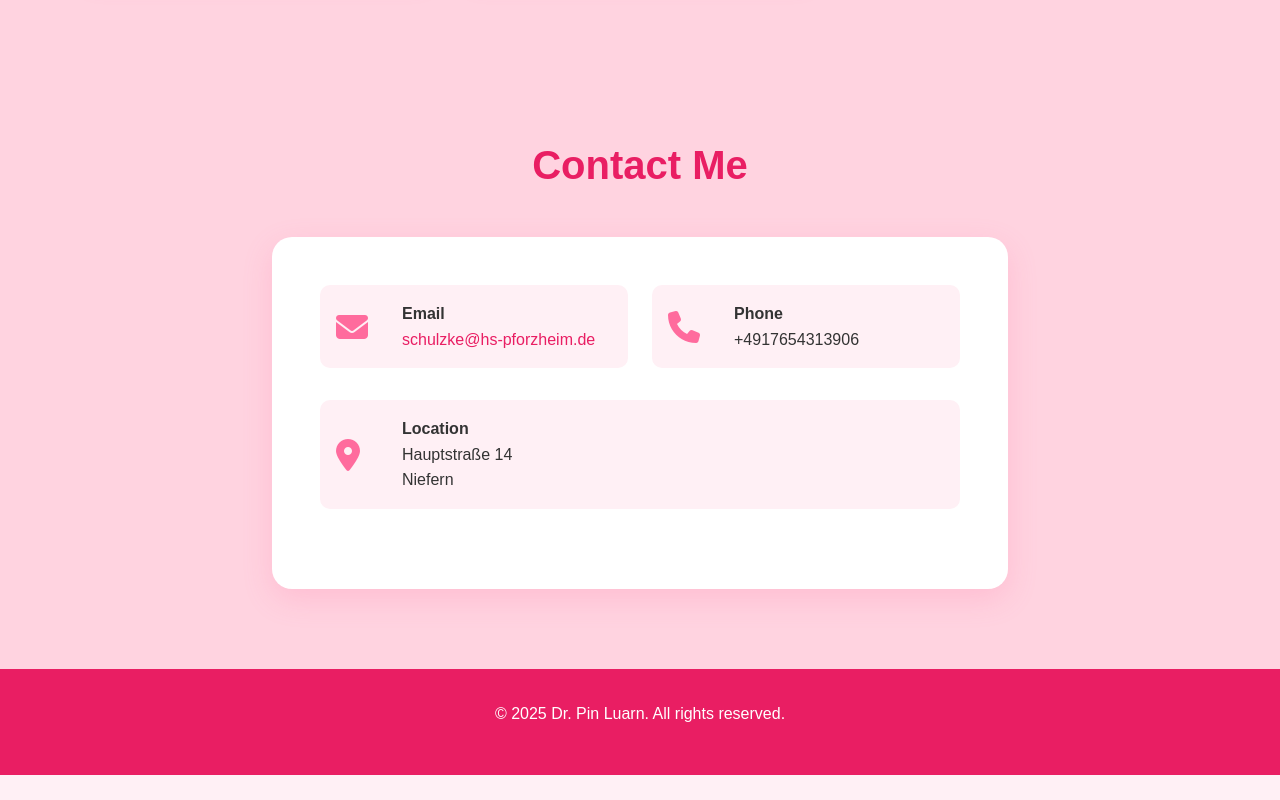
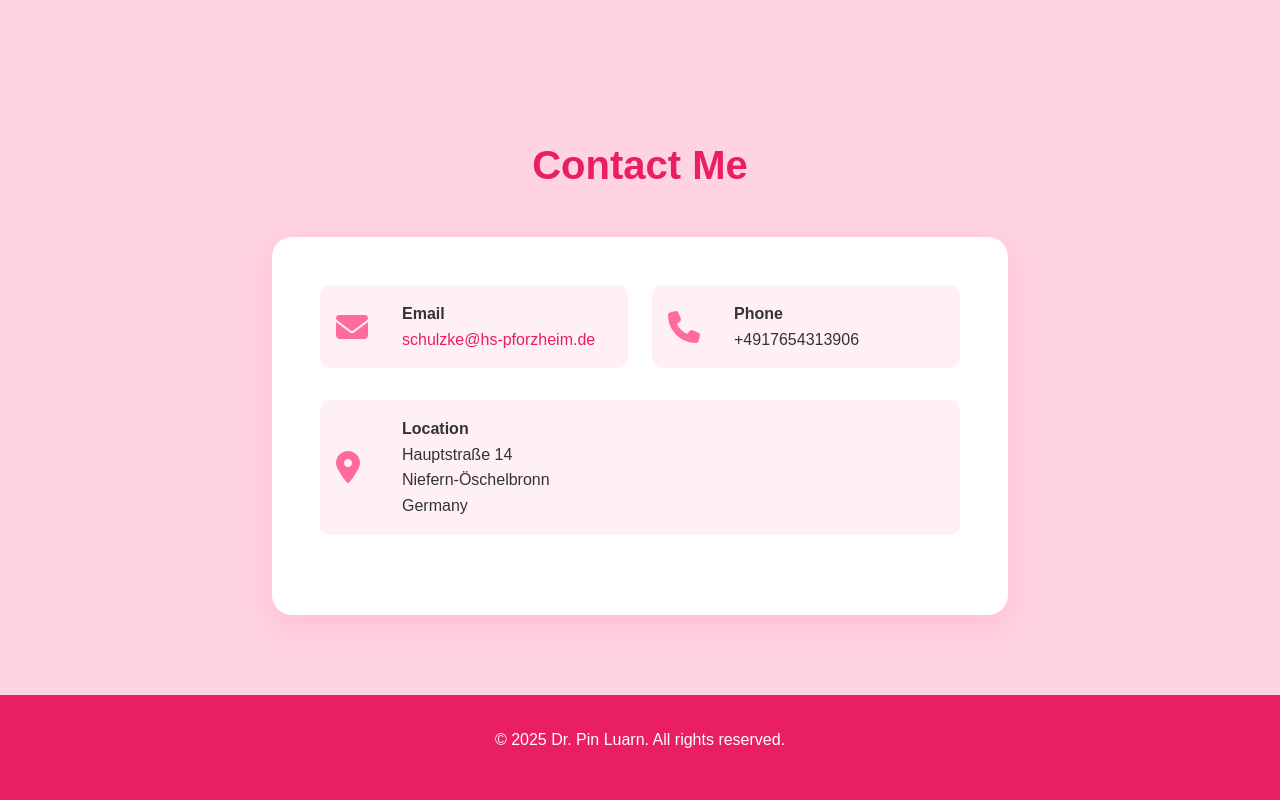
Before and after one commit to KS21-hub-tech/KS21-hub-tech.github.io, a plain HTML site: page index.html in a window 1280 px wide. Shown: the part 3440-4240 px from the top of the page. Before the commit the page ends 4215 px from the top, so only its background shows below. Drawn offline with nearby package versions, Linux system fonts and the light colour scheme.

Commit message:
Update index.html

```diff
--- a/index.html
+++ b/index.html
@@ -351,7 +351,7 @@
             about3: "I'm currently pursuing my Master's degree and love exploring how data, design, and people connect.",
             about4: "Outside of academics, I enjoy working on creative projects, doing sports and spending time with my family and friends.",
             phone: "+4917654313906",
-            location: "Hauptstraße 14<br>Niefern"
+            location: "Hauptstraße 14<br>Niefern-Öschelbronn<br>Germany"
         };
         // ====== User Profile Data Section End ======
     </script>
```
